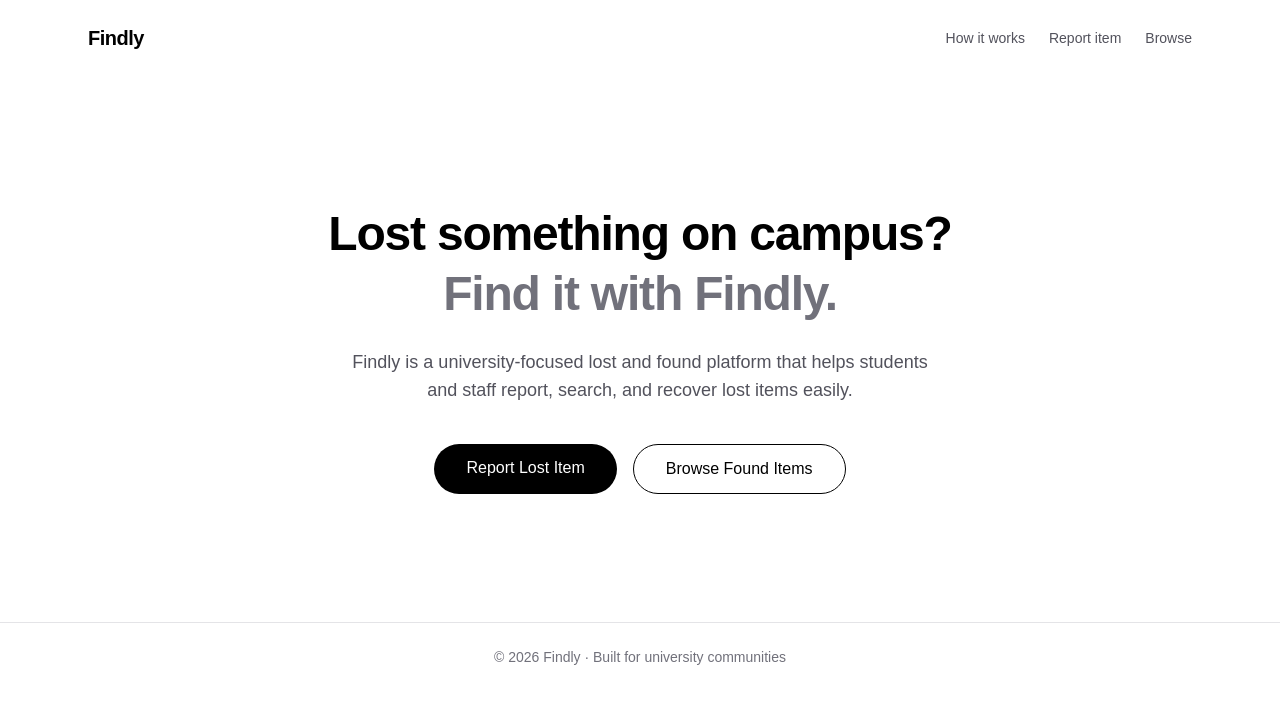
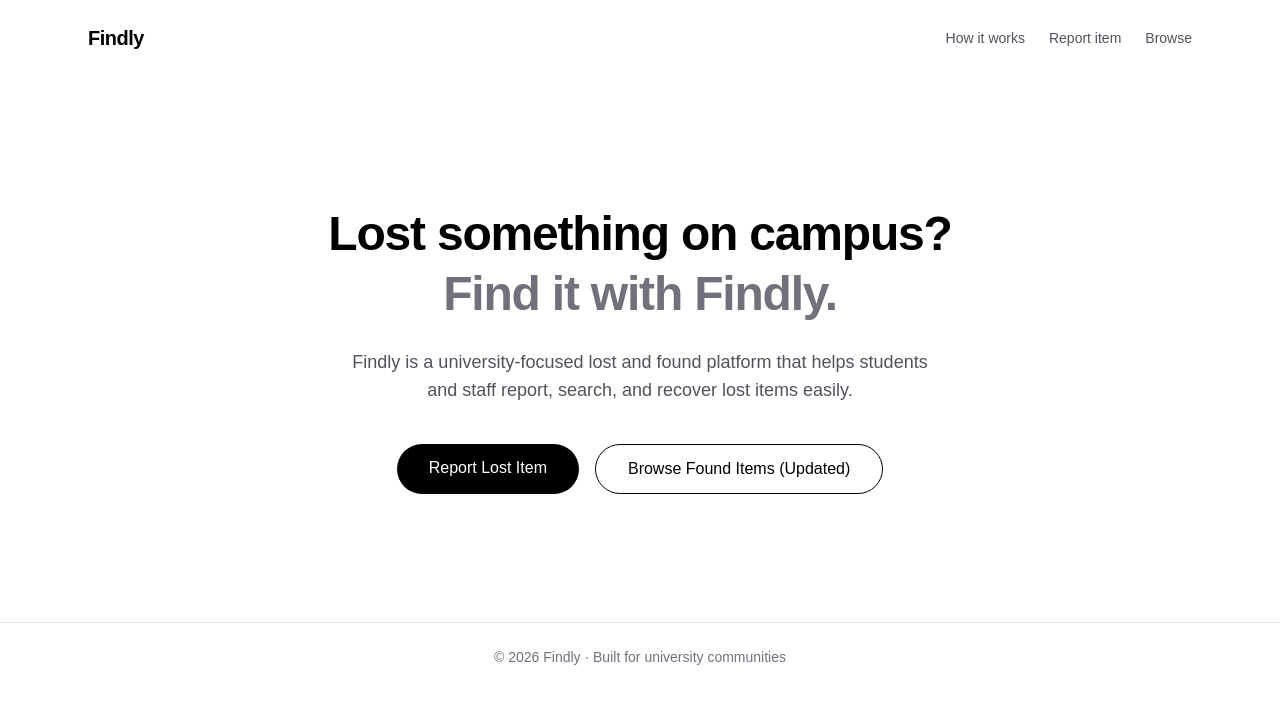
Before and after one commit to serversurfers/findly, a Next.js app: page / in a window 1280 px wide. Shown: the top 704 px of the page. Built offline with nearby package versions, Linux system fonts and the light colour scheme.

Commit message:
Updated texts

```diff
--- a/app/page.tsx
+++ b/app/page.tsx
@@ -45,7 +45,7 @@ export default function Home() {
             href="/found"
             className="rounded-full border border-black px-8 py-3 transition hover:bg-black hover:text-white dark:border-white dark:hover:bg-white dark:hover:text-black"
           >
-            Browse Found Items
+            Browse Found Items (Updated)
           </a>
         </div>
       </main>
```
